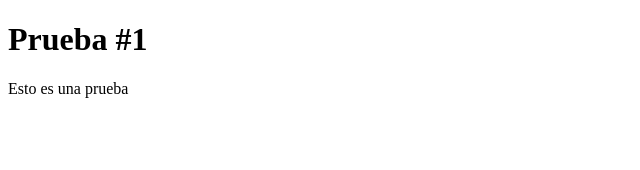
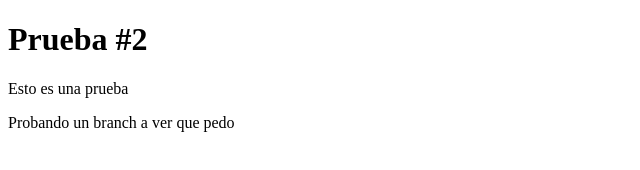
Before and after one commit to sebaslizano7194/sebaslizano7194.github.io, a plain HTML site: page index.html in a window 1280 px wide. Shown: the whole page, without its empty margins (0-640 px from the left). Drawn offline with Linux system fonts and the light colour scheme.

Commit message:
Update index.html

```diff
--- a/index.html
+++ b/index.html
@@ -6,7 +6,8 @@
     <title>Prueba</title>
 </head>
 <body>
-    <h1>Prueba #1</h1>
+    <h1>Prueba #2</h1>
     <p>Esto es una prueba</p>
+    <p>Probando un branch a ver que pedo</p>
 </body>
 </html>
```
